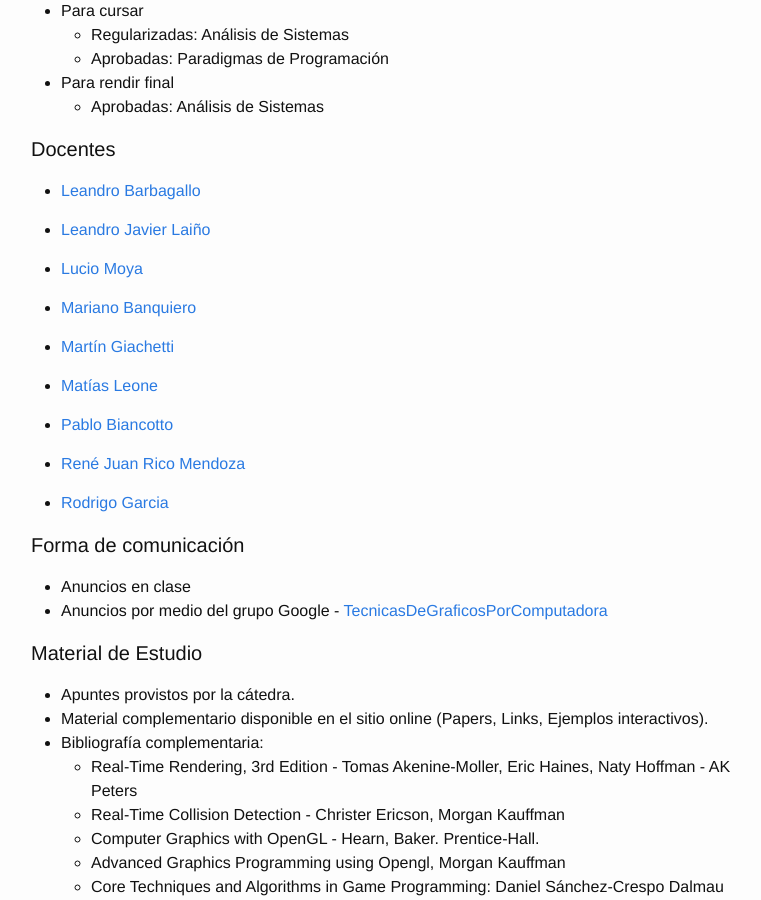
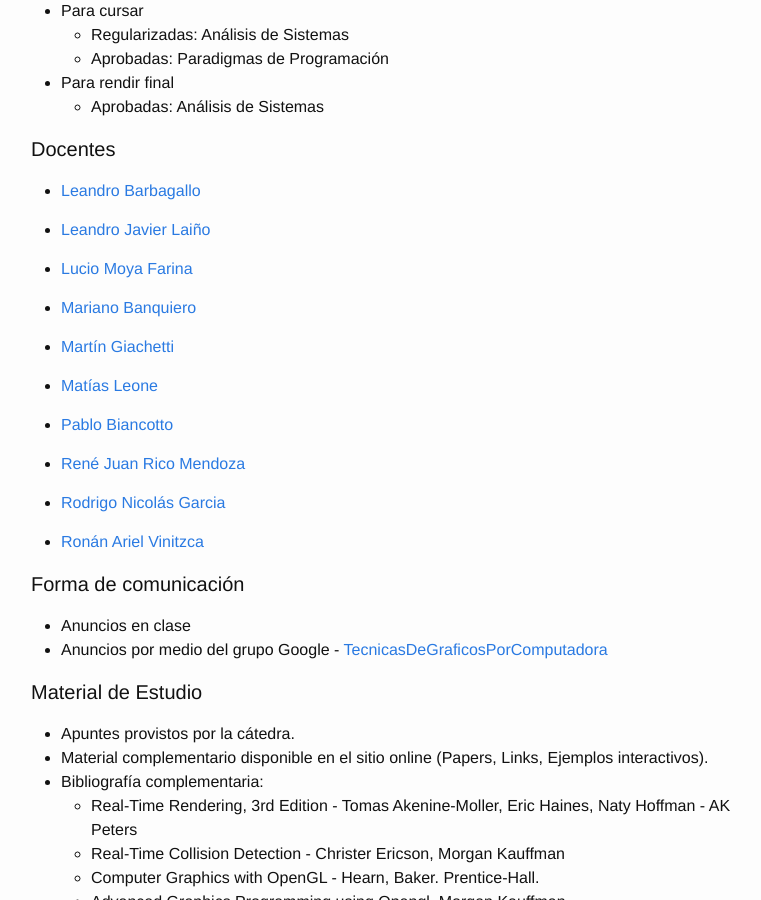
Before and after one commit to tgc-utn/tgc-utn.github.io, a Jekyll site: the page built from informacion/index.md, in a window 1280 px wide and 900 px high, scrolled down 557 px. Shown: the whole window, without its empty margins (239-1000 px from the left). Built offline with Jekyll 4.4.1, drawn with Linux system fonts in a browser that asks for light colours.

Commit message:
Update members.yml

```diff
--- a/_data/members.yml
+++ b/_data/members.yml
@@ -5,7 +5,7 @@
 - name: Leandro Javier Laiño
   github: LeandroJavierLaino
 
-- name: Lucio Moya
+- name: Lucio Moya Farina
   github: DNAngeluS
 
 - name: Mariano Banquiero
@@ -23,5 +23,8 @@
 - name: René Juan Rico Mendoza
   github: rejurime
 
-- name: Rodrigo Garcia
+- name: Rodrigo Nicolás Garcia
   github: mysery
+
+- name: Ronán Ariel Vinitzca
+  github: AVinitzca
```
